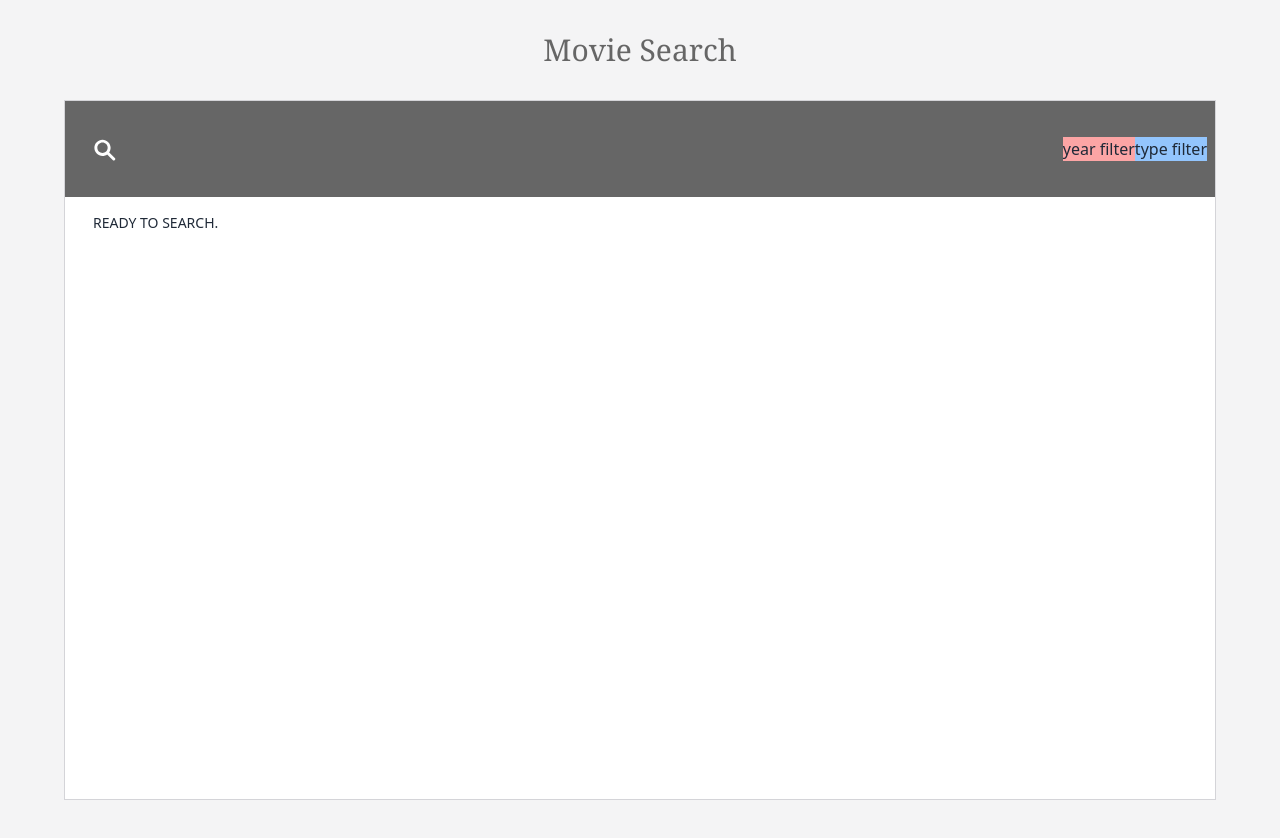
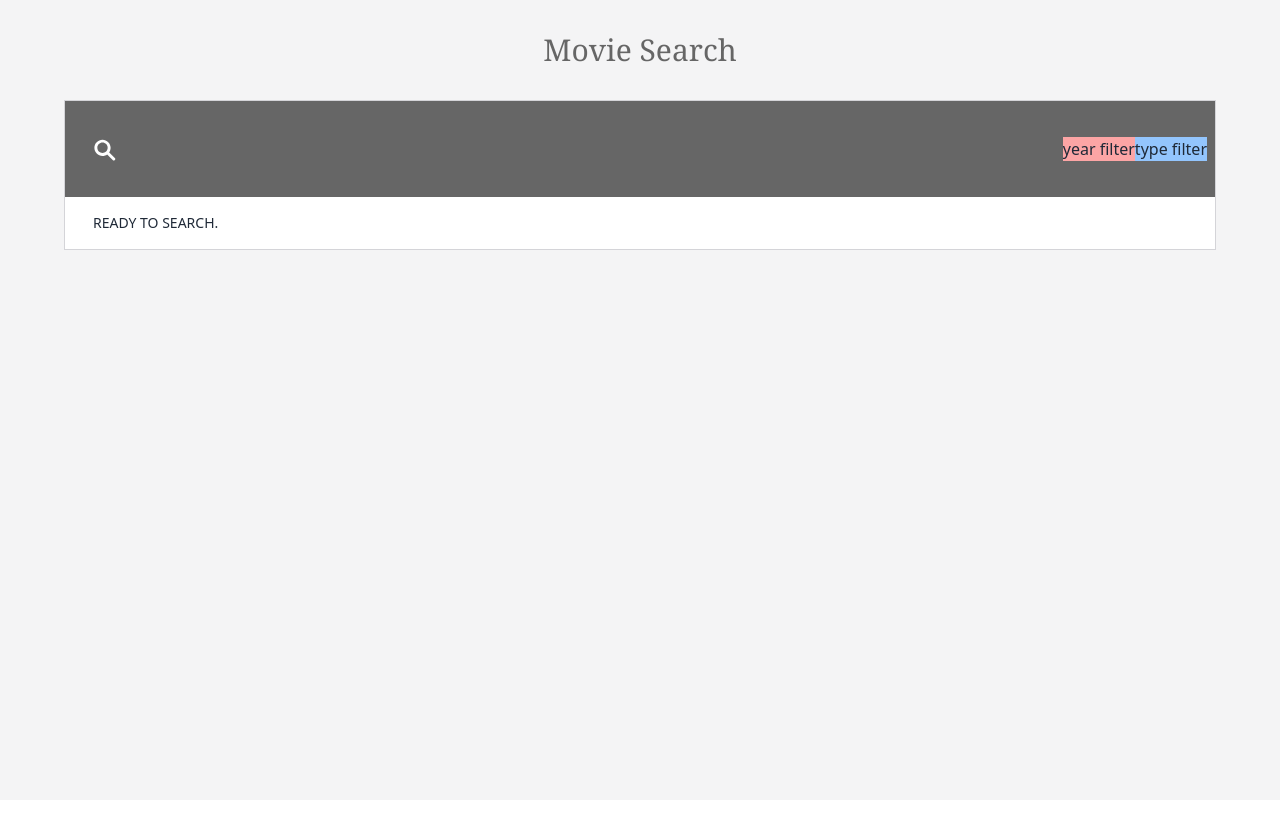
Before and after one commit to GreyMilton/omdb-api-search, a Vue app: page / in a window 1280 px wide. Shown: the top 838 px of the page. After the commit the page ends 800 px from the top, so only its background shows below. Built offline with nearby package versions, Linux system fonts and the light colour scheme.

Commit message:
OMDB-4: allow height to collapse when no search results are displayed

```diff
--- a/src/App.vue
+++ b/src/App.vue
@@ -50,7 +50,7 @@ function handleClear() {
 
   <main class="grow bg-zinc-100 pb-20">
     <section
-      class="mx-4 flex h-[700px] max-w-[1152px] flex-col border border-zinc-300 bg-white sm:mx-14 xl:m-auto"
+      class="mx-4 flex max-h-[700px] max-w-[1152px] flex-col border border-zinc-300 bg-white sm:mx-14 xl:m-auto"
     >
       <SearchBar
         class="flex-shrink-0"
```
